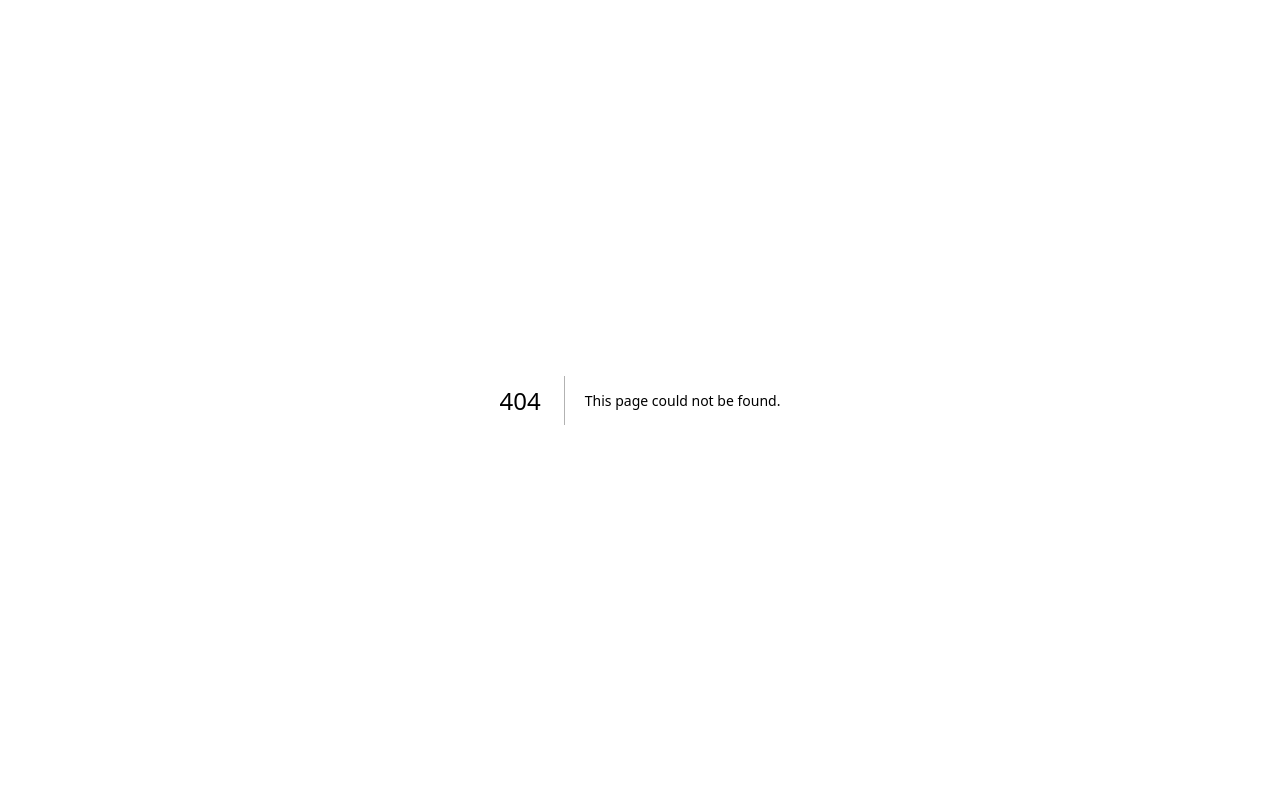
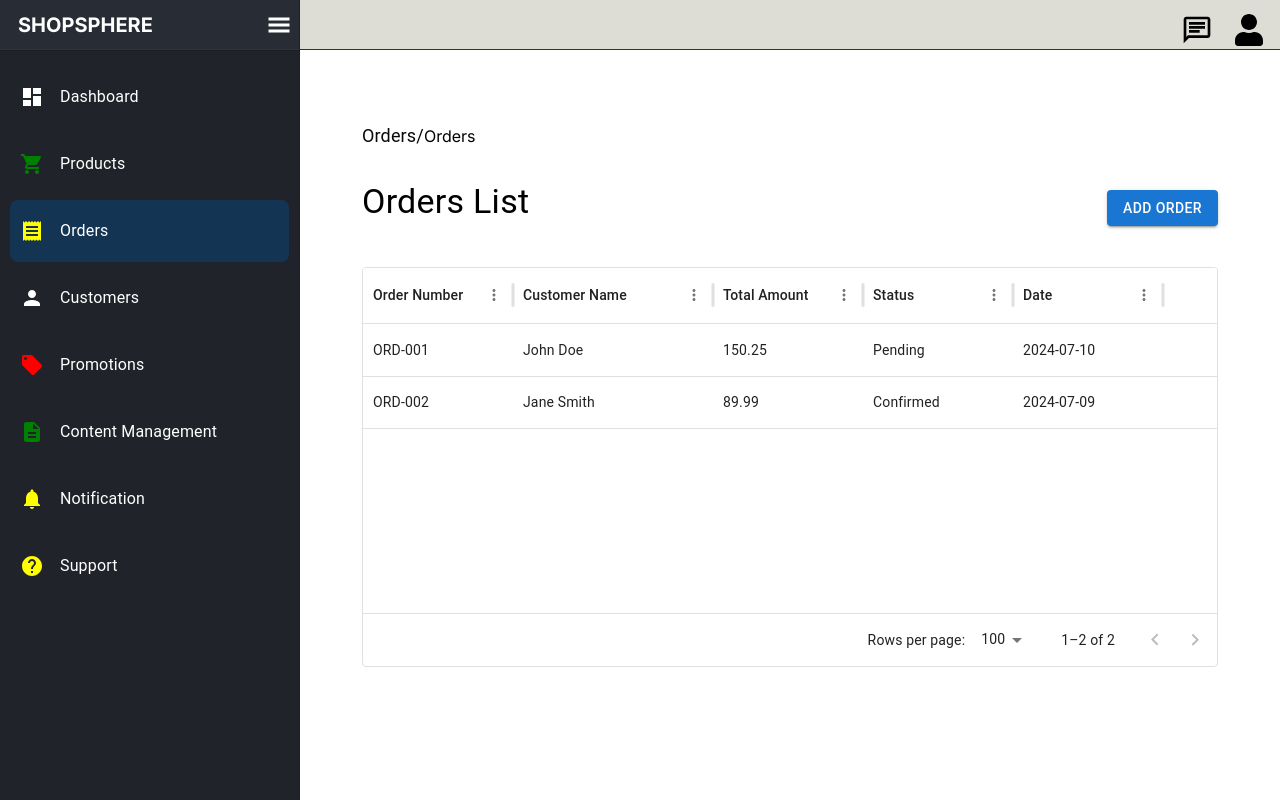
Before and after one commit to rojinnn/ShopSphere-ms, a Next.js app: page /orders in a window 1280 px wide. Before the commit this address had no page. Built offline with nearby package versions, Linux system fonts and the light colour scheme; sample sign-in values are in the browser's storage.

Commit message:
create orders page

```diff
--- /dev/null
+++ b/src/app/orders/layout.js
@@ -0,0 +1,13 @@
+"use client";
+import InnerLayout from "@/components/InnerLayout";
+import store from "@/store/store";
+import { Provider } from "react-redux";
+const layout = ({ children }) => {
+  return (
+    <Provider store={store}>
+      <InnerLayout>{children}</InnerLayout>
+    </Provider>
+  );
+};
+
+export default layout;
--- /dev/null
+++ b/src/app/orders/page.js
@@ -0,0 +1,97 @@
+"use client";
+import React, { useState } from "react";
+import {
+  DataGrid,
+  GridToolbarContainer,
+  GridToolbarExport,
+  GridToolbarDensitySelector,
+  GridToolbarFilterButton,
+  GridToolbarColumnsButton,
+} from "@mui/x-data-grid";
+import { Box, Typography, Button } from "@mui/material";
+import CustomBreadcrumbs from "@/components/CustomBreadCrumbs";
+import { useRouter } from "next/navigation";
+
+const OrderPage = () => {
+  const router = useRouter();
+  const [orders, setOrders] = useState([
+    {
+      id: 1,
+      orderNumber: "ORD-001",
+      customerName: "John Doe",
+      totalAmount: 150.25,
+      status: "Pending",
+      date: "2024-07-10",
+    },
+    {
+      id: 2,
+      orderNumber: "ORD-002",
+      customerName: "Jane Smith",
+      totalAmount: 89.99,
+      status: "Confirmed",
+      date: "2024-07-09",
+    },
+  ]);
+
+  const columns = [
+    { field: "orderNumber", headerName: "Order Number", width: 150 },
+    { field: "customerName", headerName: "Customer Name", width: 200 },
+    { field: "totalAmount", headerName: "Total Amount", width: 150 },
+    { field: "status", headerName: "Status", width: 150 },
+    { field: "date", headerName: "Date", width: 150 },
+  ];
+
+  return (
+    <Box p={4}>
+      <CustomBreadcrumbs
+        title="Orders"
+        links={[
+          {
+            path: "/orders",
+            title: "Orders",
+            active: true,
+          },
+        ]}
+      />
+      <Box
+        my={4}
+        display="flex"
+        justifyContent="space-between"
+        alignItems="center"
+      >
+        <div>
+          <Typography variant="h4" component="h1" gutterBottom>
+            Orders List
+          </Typography>
+        </div>
+        <Button
+          variant="contained"
+          color="primary"
+          onClick={() => router.push("/orders/add")}
+        >
+          Add Order
+        </Button>
+      </Box>
+      <div style={{ height: 400, width: "100%" }}>
+        <DataGrid
+          rows={orders}
+          columns={columns}
+          pageSize={5}
+          rowsPerPageOptions={[5, 10, 20]}
+          components={{
+            Toolbar: () => (
+              <GridToolbarContainer>
+                <GridToolbarColumnsButton />
+                <GridToolbarFilterButton />
+                <GridToolbarDensitySelector />
+                <GridToolbarExport />
+              </GridToolbarContainer>
+            ),
+          }}
+        />
+      </div>
+    </Box>
+  );
+};
+
+export default OrderPage;
--- a/src/components/dashboard/MobileSidebar/MobileSidebar.js
+++ b/src/components/dashboard/MobileSidebar/MobileSidebar.js
@@ -171,7 +171,7 @@ const MobileSideBar = ({ onToggle }) => {
     },
     {
       title: "Orders",
-      link: "/order",
+      link: "/orders",
       icon: (
         <ReceiptIcon size={24} className="icon" style={{ color: "Yellow" }} />
       ),
--- a/src/components/dashboard/Sidebar/SideBar.js
+++ b/src/components/dashboard/Sidebar/SideBar.js
@@ -165,7 +165,7 @@ const SideBar = ({ onToggle }) => {
     },
     {
       title: "Orders",
-      link: "/order",
+      link: "/orders",
       icon: (
         <ReceiptIcon size={24} className="icon" style={{ color: "Yellow" }} />
       ),
```
